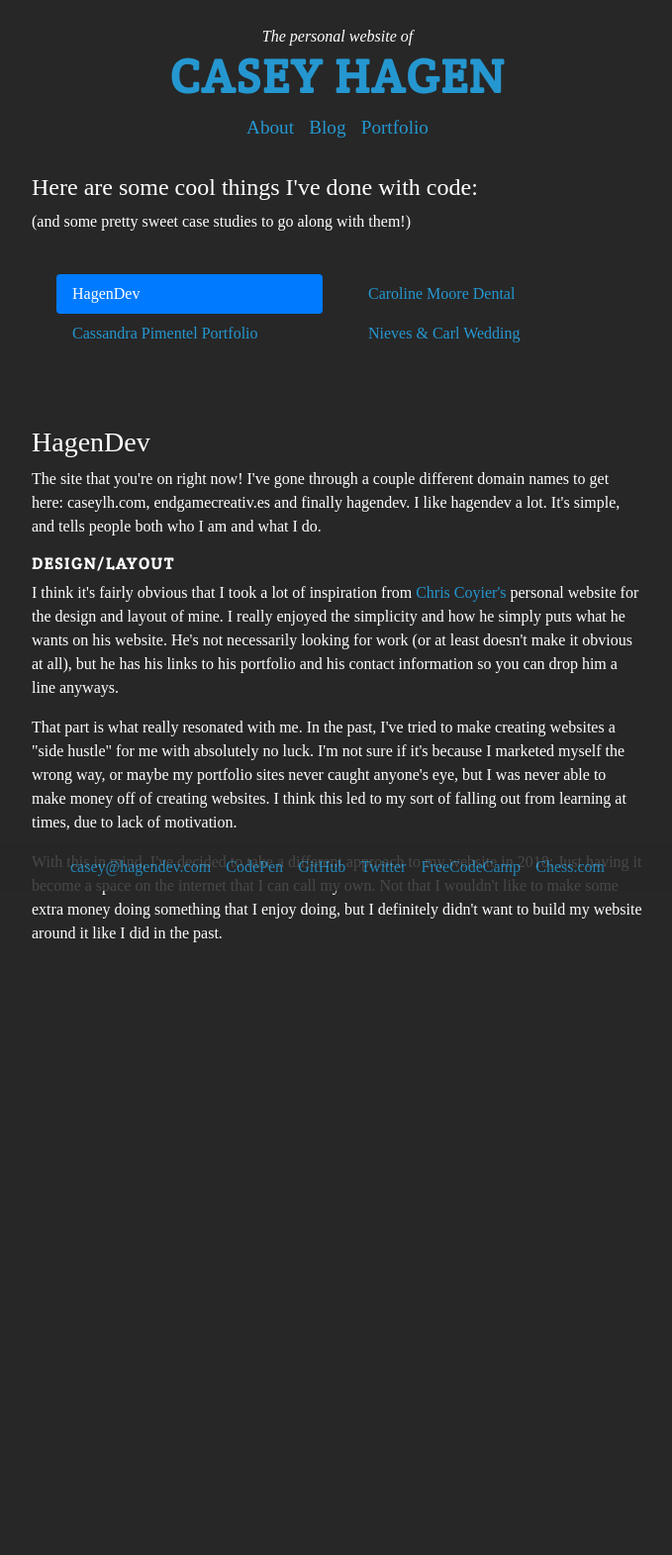
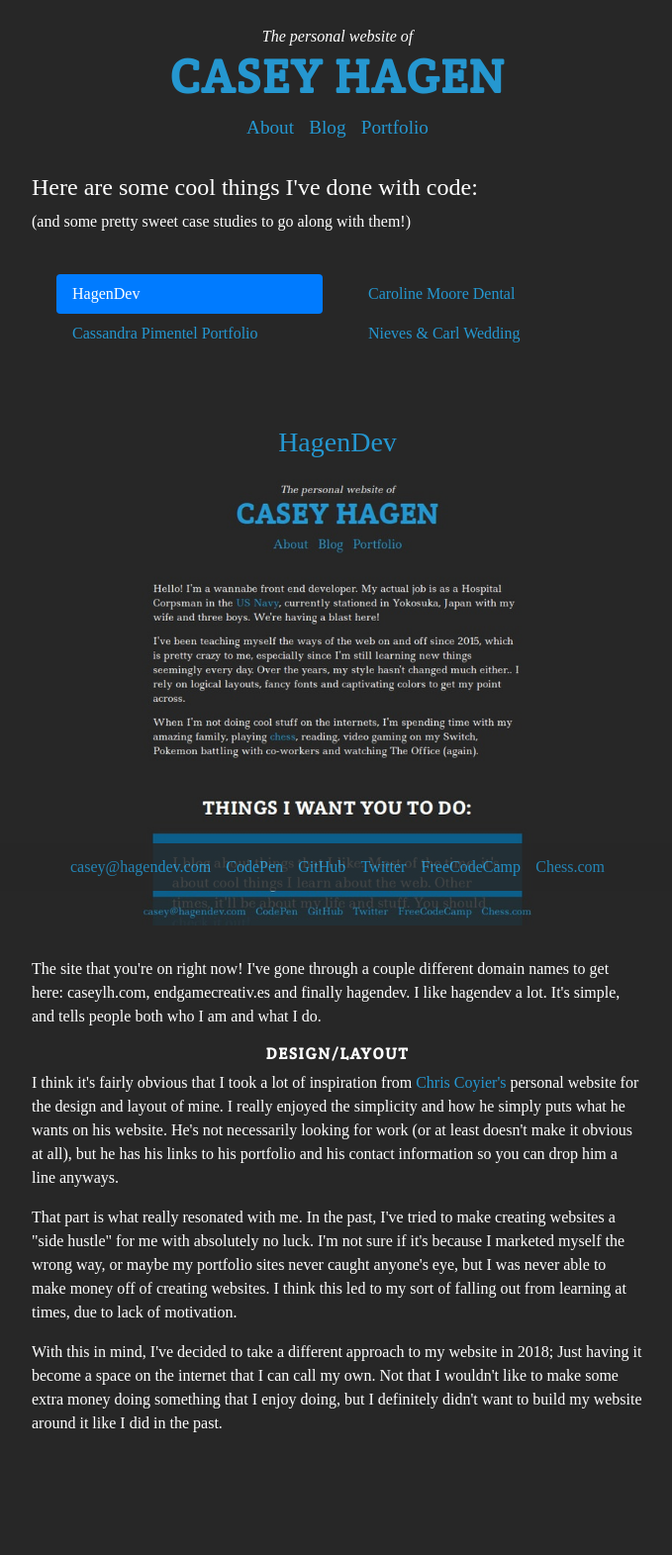
Before and after one commit to aechagen/hagendev2, a Jekyll site: the page built from portfolio.html, in a window 1280 px wide. Shown: the whole page at 99% size, without its empty margins (299-978 px from the left). Built offline with Jekyll 4.4.1, drawn with Linux system fonts in a browser that asks for light colours; nearby versions of some CDN libraries; some web fonts are replaced; Markdown is read by kramdown in place of the engine named in the settings; before the commit the page ends 1076 px from its top, so only the background shows below that.

Commit message:
Final things to make the site "official" - Removed ALL dead links this time - Created copy for Nieves' section - Added photos for "case studies" - Some more things that I probably missed.

```diff
--- a/_includes/footer.html
+++ b/_includes/footer.html
@@ -2,10 +2,10 @@
 <footer>
   <nav>
     <a href="mailto:casey@hagendev.com">casey@hagendev.com</a>
-    <a href="#">CodePen</a>
-    <a href="#">GitHub</a>
-    <a href="#">Twitter</a>
-    <a href="#">FreeCodeCamp</a>
-    <a href="#">Chess.com</a>
+    <a href="https://codepen.io/aechagen/">CodePen</a>
+    <a href="https://github.com/aechagen">GitHub</a>
+    <a href="https://twitter.com/aechagen">Twitter</a>
+    <a href="https://www.freecodecamp.org/aechagen">FreeCodeCamp</a>
+    <a href="https://www.chess.com/member/aechagen">Chess.com</a>
   </nav>
 </footer>
--- a/assets/css/main.scss
+++ b/assets/css/main.scss
@@ -29,6 +29,8 @@ h1,h2,h6 {
   letter-spacing: 0.10rem;
   font-weight: 700;
 }
+
+
 
 a {
   color: $background-color;
--- a/blog.html
+++ b/blog.html
@@ -1,6 +1,6 @@
 ---
 layout: default
-title: Blog
+title: HagenDev | Blog
 ---
 
 {% include header.html %}
--- a/portfolio.html
+++ b/portfolio.html
@@ -29,12 +30,14 @@ layout: default
 
     <div class="tab-content py-5">
       <div class="tab-pane active" id="hagendev">
-        <h3>HagenDev</h3>
+        <h3 class="text-center"><a href="http://hagendev.com">HagenDev</a></h3>
+        <img src="/assets/img/hagendev.jpg" class="img-fluid" alt="">
+        <div class="spacer"></div>
         <p>
           The site that you're on right now! I've gone through a couple different domain names to get here:
           caseylh.com, endgamecreativ.es and finally hagendev. I like hagendev a lot. It's simple, and tells people both who I am and what I do.
         </p>
-        <h6>Design/Layout</h6>
+        <h6 class="text-center">Design/Layout</h6>
         <p>
           I think it's fairly obvious that I took a lot of inspiration from <a href="chrischoyier.net">Chris Coyier's</a> personal website for the design and layout of mine. I really enjoyed the simplicity and how he simply puts what he wants on his website. He's not necessarily looking for work (or at least doesn't make it obvious at all), but he has his links to his portfolio and his contact information so you can drop him a line anyways.
         </p>
@@ -47,7 +50,9 @@ layout: default
       </div>
 
       <div class="tab-pane" id="cassandra">
-        <h3>Cassandra Pimentel portfolio</h3>
+        <h3 class="text-center"><a href="http://cassandrapimentel.com">Cassandra Pimentel portfolio</a></h3>
+        <img src="/assets/img/cassandra.jpg" alt="" class="img-fluid">
+        <div class="spacer"></div>
         <p>
           By this time, I had already gotten my bearings with creating static websites but the client (my close friend), needed something that she was able to update fairly regularly due to her current occupation. With this in mind, I decided that it would be a good time to take up WordPress.
         </p>
@@ -56,14 +61,16 @@ layout: default
           Initially, I wanted to try to create a static website first, then convert it over to WordPress by adding a little bit of PHP and sort of picking it up as I go, but I quickly learned that it wasn't going to be a very quick process at all. Cassandra ended up needing the website much quicker than expected, so I did some research on site builders. The one I used for her website is <a href="https://www.elegantthemes.com/gallery/divi/">Divi</a>, a pretty well-known one at the time. I liked how easy it was to create the layout and make changes extremely easily in the front end. I did a little bit of custom CSS to avoid feeling like I cheated, but it was done relatively quickly as needed.
         </p>
 
-        <h6>Design/Layout</h6>
+        <h6 class="text-center">Design/Layout</h6>
         <p>
           I still stuck with my simple, very Bootstrappy layouts with this one. You know the kind, navbar on the top, nice big jumbotron landing section, with a bunch of different sections as you scroll down the site. Cassandra really just wanted something to showcase her work as a Film Maker, and I feel like I was able to provide that for her. I threw in a video gallery that could play her recent films, behind the scenes photo galleries, and a blog.
         </p>
       </div>
 
       <div class="tab-pane" id="caroline">
-        <h3>Caroline Moore Dental</h3>
+        <h3 class="text-center"><a href="http://github.com/aechagen/caroline-moore-dental">Caroline Moore Dental</a></h3>
+        <img src="/assets/img/caroline.jpg" class="img-fluid" alt="">
+        <div class="spacer"></div>
         <p>
           This one started out as an idea/business venture that I never really pursued afterwards. Our family friend and dentist, Dr. Caroline Moore owns a dental practice in Chula Vista, CA. Naturally, as any just-starting-out-wanting-to-make-money new guy on the block, I Googled her practice to see if I could find a website... Nothing. So I came up with this!
         </p>
@@ -71,16 +78,23 @@ layout: default
         <p>
           The thing is, I never followed through with actually showing her the website, probably due to me being stationed on a ship at the time, away from home most of the time.
         </p>
-        <h6>Design/Layout</h6>
+        <h6 class="text-center">Design/Layout</h6>
         <p>
           Still very much the same simple layouts that I enjoy so much here. I really liked that I could flex my skills by creating the card-like portions (before Bootstrap 4!) and the full width, static background.
         </p>
       </div>
 
       <div class="tab-pane" id="nieves">
-        <h3>Nieves &amp; Carl Wedding</h3>
+        <h3 class="text-center"><a href="http://aechagen.github.com/nieves">Nieves &amp; Carl Wedding</a></h3>
+        <img src="/assets/img/nieves.jpg" class="img-fluid" alt="">
+        <div class="spacer"></div>
         <p>
-          Lorem ipsum dolor, sit amet consectetur adipisicing elit. Libero modi maiores distinctio placeat optio ducimus cumque facere recusandae, asperiores praesentium accusamus quaerat ea saepe neque non, atque itaque eaque. Nemo.
+          This was my first website for someone else.. My sister in law and her husband! Pretty cool that
+          they let me make a wedding website for them even though I'd just learned HTML &amp; CSS. The hardest part for me about this one was implementing the lightboxes for RSVP and the "HoneyFund" sections.
+        </p>
+        <h6 class="text-center">Design/Layout</h6>
+        <p>
+          This is where it all started! I decided to keep it simple and focus on the big day by making another simple one page layout with a photo of them being front and center, along with some useful information about the wedding and even some janky looking social media icons! (Snapchat icon looks terrible!), but I was definitely proud of it.
         </p>
       </div>
     </div>
```
Also changed, not shown: other parts of portfolio.html (+1 -0 lines), _layouts/default.html (+8 -0 lines), assets/img/caroline.jpg (added), assets/img/cassandra.jpg (added), assets/img/hagendev.jpg (added), assets/img/nieves.jpg (added).
